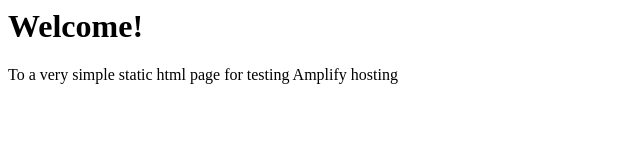
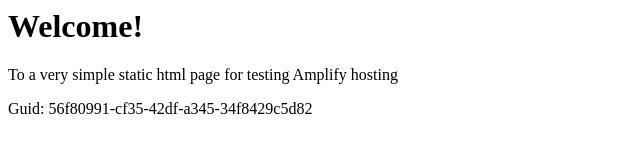
Before and after one commit to aws-aemilia-hkg/Github-PR-Commit-Integration-Test-DoNotTouch-GitHubAutoBuildCanaryTest-v1-preprod-ap-east-1, a website: page src/index.html in a window 1280 px wide. Shown: the whole page, without its empty margins (0-640 px from the left). Drawn offline with Linux system fonts and the light colour scheme.

Commit message:
commit from integ tests

```diff
--- a/src/index.html
+++ b/src/index.html
@@ -1,3 +1,5 @@
+
+
 <html lang="en">
 
 <head>
@@ -10,6 +12,6 @@
 <body>
     <h1>Welcome!</h1>
     <p>To a very simple static html page for testing Amplify hosting</p>
-</body>
+    <p>Guid: 56f80991-cf35-42df-a345-34f8429c5d82</p></body>
 
 </html>
```
